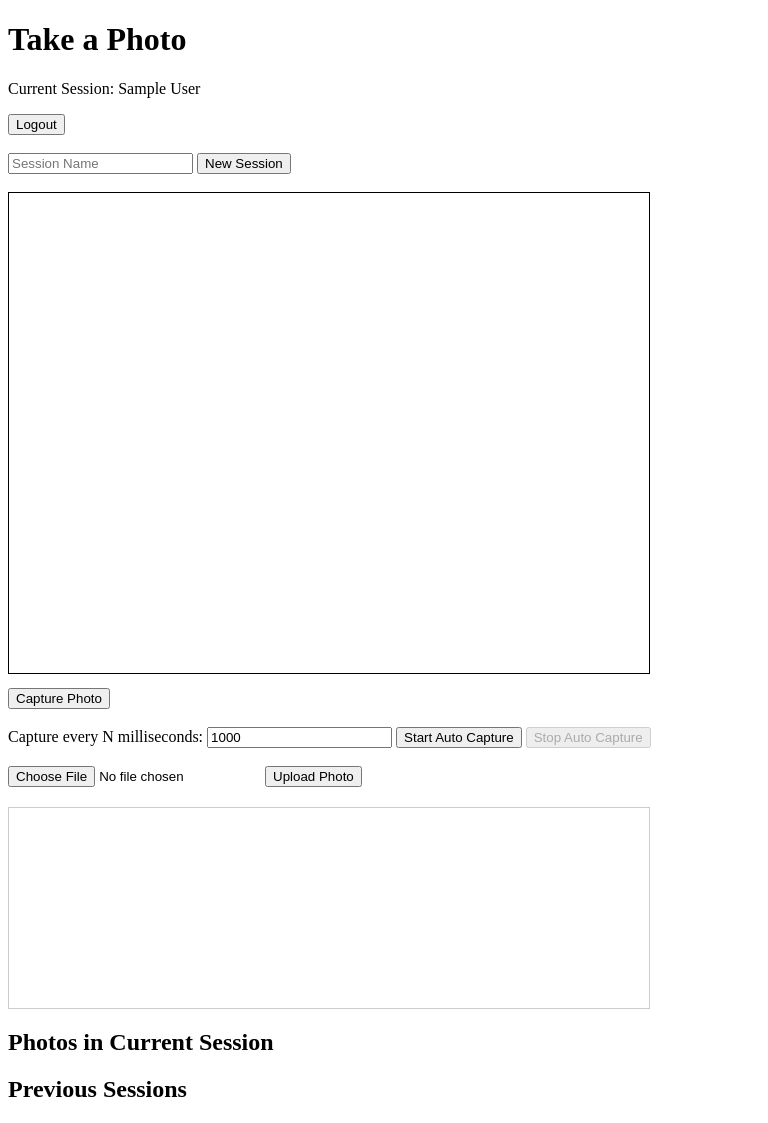
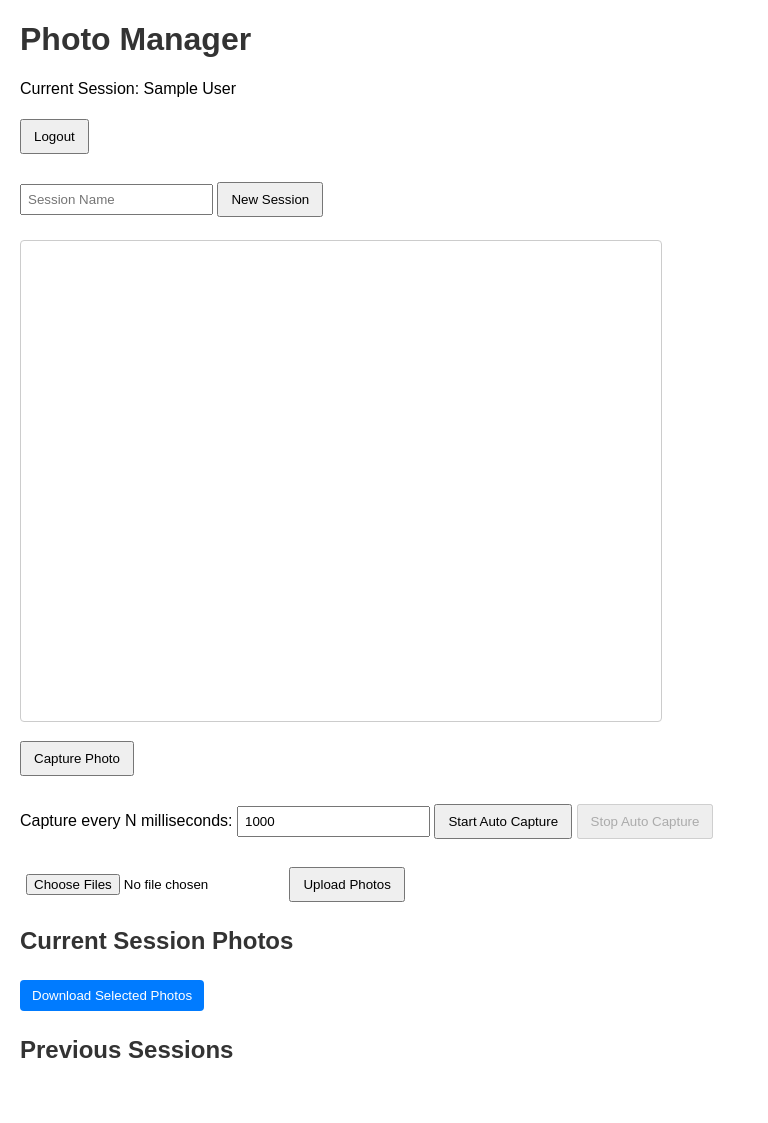
Before and after one commit to Vor-Art/SymmetraServer, a Flask app: page /camera in a window 1280 px wide. Shown: the whole page, without its empty margins (0-768 px from the left). After the commit the page ends 1058 px from the top, so only its background shows below. Run offline with Flask 3, Linux system fonts and the light colour scheme; the visitor is signed in with stand-in values (Sample User, id 1).

Commit message:
feat: add batch photos and add delete button

```diff
--- a/app.py
+++ b/app.py
@@ -1,4 +1,4 @@
-from flask import Flask, render_template, request, redirect, url_for, session, send_from_directory
+from flask import Flask, render_template, request, redirect, url_for, session, send_from_directory, flash
 import os
 import base64
 import time
@@ -7,6 +7,7 @@ from datetime import timedelta
 from database import database
 import uuid
 from werkzeug.utils import secure_filename
+import shutil
 
 app = Flask(__name__)
 app.secret_key = 'your_secret_key'  # Replace with a secure random key
@@ -17,9 +18,6 @@ UPLOAD_FOLDER = 'photos'
 ALLOWED_EXTENSIONS = {'png', 'jpg', 'jpeg', 'gif'}
 app.config['UPLOAD_FOLDER'] = UPLOAD_FOLDER
 
-# Default user credentials
-USERNAME = 'user'
-PASSWORD = 'pass'
 
 def allowed_file(filename):
     return '.' in filename and \
@@ -87,11 +85,15 @@ def camera():
     current_photos = []
     if os.path.exists(current_session_dir):
         current_photos = os.listdir(current_session_dir)
-    # Get list of previous sessions
+    # Get list of previous sessions and their photos
     user_dir = os.path.join(UPLOAD_FOLDER, username)
     sessions = []
     if os.path.exists(user_dir):
-        sessions = [(d, os.listdir(os.path.join(user_dir, d))) for d in os.listdir(user_dir)]
+        for sess_name in os.listdir(user_dir):
+            if sess_name != session_name:
+                sess_dir = os.path.join(user_dir, sess_name)
+                photos = os.listdir(sess_dir)
+                sessions.append({'name': sess_name, 'photos': photos})
     return render_template('camera.html', session_id=session_id, session_name=session_name, current_photos=current_photos, sessions=sessions)
 
 @app.route('/upload_photo', methods=['POST'])
@@ -116,29 +118,71 @@ def upload_photo():
         with open(filepath, 'wb') as f:
             f.write(data)
         return 'Photo saved successfully'
-    elif 'file' in request.files:
-        # Handle uploaded file
-        file = request.files['file']
-        if file and allowed_file(file.filename):
-            username = session['username']
-            session_name = session['photo_session_name']
-            directory = os.path.join(UPLOAD_FOLDER, username, session_name)
-            if not os.path.exists(directory):
-                os.makedirs(directory)
-            filename = secure_filename(file.filename)
-            filepath = os.path.join(directory, filename)
-            file.save(filepath)
-            return redirect(url_for('camera'))
-        else:
-            return 'Invalid file type'
+    elif 'files[]' in request.files:
+        # Handle batch file uploads
+        files = request.files.getlist('files[]')
+        username = session['username']
+        session_name = session['photo_session_name']
+        directory = os.path.join(UPLOAD_FOLDER, username, session_name)
+        if not os.path.exists(directory):
+            os.makedirs(directory)
+        for file in files:
+            if file and allowed_file(file.filename):
+                filename = secure_filename(file.filename)
+                filepath = os.path.join(directory, filename)
+                file.save(filepath)
+        return redirect(url_for('camera'))
     return 'No image data received'
 
-@app.route('/download_photo/<session_name>/<filename>')
+@app.route('/download_photos', methods=['POST'])
 @login_required
-def download_photo(session_name, filename):
+def download_photos():
+    selected_photos = request.form.getlist('selected_photos[]')
+    session_name = request.form.get('session_name')
     username = session['username']
     directory = os.path.join(UPLOAD_FOLDER, username, session_name)
-    return send_from_directory(directory, filename, as_attachment=True)
+    # Create a ZIP file of the selected photos
+    if selected_photos:
+        zip_filename = f"{session_name}_photos.zip"
+        zip_filepath = os.path.join('temp', zip_filename)
+        os.makedirs('temp', exist_ok=True)
+        import zipfile
+        with zipfile.ZipFile(zip_filepath, 'w') as zipf:
+            for filename in selected_photos:
+                file_path = os.path.join(directory, filename)
+                zipf.write(file_path, arcname=filename)
+        return send_from_directory('temp', zip_filename, as_attachment=True)
+    return redirect(url_for('camera'))
+
+@app.route('/add_photos_to_current_session', methods=['POST'])
+@login_required
+def add_photos_to_current_session():
+    selected_photos = request.form.getlist('selected_photos[]')
+    source_session_name = request.form.get('session_name')
+    username = session['username']
+    current_session_name = session['photo_session_name']
+    source_directory = os.path.join(UPLOAD_FOLDER, username, source_session_name)
+    target_directory = os.path.join(UPLOAD_FOLDER, username, current_session_name)
+    if not os.path.exists(target_directory):
+        os.makedirs(target_directory)
+    for filename in selected_photos:
+        source_path = os.path.join(source_directory, filename)
+        target_path = os.path.join(target_directory, filename)
+        if os.path.exists(source_path):
+            shutil.copy(source_path, target_path)
+    return redirect(url_for('camera'))
+
+@app.route('/delete_session', methods=['POST'])
+@login_required
+def delete_session():
+    session_name = request.form.get('session_name')
+    username = session['username']
+    directory = os.path.join(UPLOAD_FOLDER, username, session_name)
+    if os.path.exists(directory):
+        shutil.rmtree(directory)
+        # Optionally, remove the session from the list
+        # You may also want to add a flash message to confirm deletion
+    return redirect(url_for('camera'))
 
 @app.route('/uploads/<username>/<session_name>/<filename>')
 @login_required
@@ -146,23 +190,5 @@ def uploaded_file(username, session_name, filename):
     directory = os.path.join(UPLOAD_FOLDER, username, session_name)
     return send_from_directory(directory, filename)
 
-@app.route('/add_previous_photo', methods=['POST'])
-@login_required
-def add_previous_photo():
-    current_session_name = session['photo_session_name']
-    username = session['username']
-    source_session_name = request.form['session_name']
-    filename = request.form['filename']
-    source_directory = os.path.join(UPLOAD_FOLDER, username, source_session_name)
-    target_directory = os.path.join(UPLOAD_FOLDER, username, current_session_name)
-    if not os.path.exists(target_directory):
-        os.makedirs(target_directory)
-    source_path = os.path.join(source_directory, filename)
-    target_path = os.path.join(target_directory, filename)
-    if os.path.exists(source_path):
-        import shutil
-        shutil.copy(source_path, target_path)
-    return redirect(url_for('camera'))
-
 if __name__ == '__main__':
     app.run(host='0.0.0.0', ssl_context=('cert.pem', 'key.pem'))
--- a/static/style.css
+++ b/static/style.css
@@ -1,51 +1,94 @@
-#photo-container {
-    width: 640px;
-    height: 200px;
-    border: 1px solid #ccc;
-    overflow-x: scroll;
-    white-space: nowrap;
-    margin-top: 20px;
+/* Styles for the application */
+
+body {
+    font-family: Arial, sans-serif;
+    margin: 20px;
 }
 
-#photo-container img {
-    height: 180px;
-    margin-right: 10px;
+h1, h2, h3 {
+    color: #333;
 }
 
-#video-container {
-    position: relative;
+button {
+    padding: 8px 12px;
+    margin: 5px 0;
+    cursor: pointer;
+}
+
+input[type="text"], input[type="number"], input[type="file"] {
+    padding: 6px;
+    margin: 5px 0;
 }
 
 #video {
-    border: 1px solid black;
+    border: 1px solid #ccc;
+    border-radius: 4px;
 }
 
 #controls {
     margin-top: 10px;
 }
 
-.session-photos {
+.session-photos, .previous-sessions {
     margin-top: 20px;
 }
 
-.session-photos img {
+.photo-grid {
+    display: flex;
+    flex-wrap: wrap;
+}
+
+.photo-wrapper {
+    position: relative;
+    margin: 5px;
+    cursor: pointer;
+}
+
+.photo-wrapper img {
     height: 100px;
-    margin-right: 10px;
+    border: 1px solid #ccc;
+    border-radius: 4px;
+}
+
+.photo-wrapper.selected img {
+    border: 2px solid #007BFF;
+}
+
+.photo-checkbox {
+    display: none;
+}
+
+.sessions-list .session {
+    border: 1px solid #ccc;
+    border-radius: 4px;
+    padding: 10px;
     margin-bottom: 10px;
 }
 
-.session-photos .photo-wrapper {
-    display: inline-block;
-    position: relative;
+.session h3 {
+    margin-top: 0;
 }
 
-.photo-wrapper a.download-link {
-    position: absolute;
-    top: 5px;
-    right: 5px;
-    background-color: white;
-    padding: 2px;
-    font-size: 12px;
-    text-decoration: none;
-    border: 1px solid #ccc;
+button[type="button"] {
+    background-color: #007BFF;
+    color: white;
+    border: none;
+    border-radius: 4px;
 }
+
+button[type="button"]:hover {
+    background-color: #0056b3;
+}
+
+.delete-button {
+    background-color: #dc3545; /* Bootstrap danger color */
+    color: white;
+    border: none;
+    border-radius: 4px;
+    padding: 8px 12px;
+    cursor: pointer;
+}
+
+.delete-button:hover {
+    background-color: #c82333;
+}
--- a/templates/camera.html
+++ b/templates/camera.html
@@ -1,11 +1,11 @@
 <!doctype html>
 <html>
 <head>
-    <title>Take a Photo</title>
+    <title>Photo Manager</title>
     <link rel="stylesheet" type="text/css" href="{{ url_for('static', filename='style.css') }}">
 </head>
 <body>
-    <h1>Take a Photo</h1>
+    <h1>Photo Manager</h1>
     <p>Current Session: {{ session_name }}</p>
     <button onclick="window.location.href='/logout'">Logout</button>
     <br/><br/>
@@ -31,47 +31,57 @@
         <button id="stop-auto" disabled>Stop Auto Capture</button>
         <br/><br/>
 
-        <!-- Upload photo from local machine -->
+        <!-- Upload photos from local machine -->
         <form action="/upload_photo" method="post" enctype="multipart/form-data">
-            <input type="file" name="file" accept="image/*">
-            <button type="submit">Upload Photo</button>
+            <input type="file" name="files[]" accept="image/*" multiple>
+            <button type="submit">Upload Photos</button>
         </form>
     </div>
 
-    <!-- Scrollable container for displaying photos -->
-    <div id="photo-container"></div>
-
-    <!-- Display photos from current session -->
+    <!-- Combined container for displaying current session photos -->
     <div class="session-photos">
-        <h2>Photos in Current Session</h2>
-        {% for filename in current_photos %}
-        <div class="photo-wrapper">
-            <img src="{{ url_for('uploaded_file', username=session['username'], session_name=session_name, filename=filename) }}" alt="Photo">
-            <a href="{{ url_for('download_photo', session_name=session_name, filename=filename) }}" class="download-link">Download</a>
-        </div>
-        {% endfor %}
+        <h2>Current Session Photos</h2>
+        <form id="current-session-form" action="" method="post">
+            <div class="photo-grid">
+                {% for filename in current_photos %}
+                <div class="photo-wrapper" data-filename="{{ filename }}">
+                    <img src="{{ url_for('uploaded_file', username=session['username'], session_name=session_name, filename=filename) }}" alt="Photo">
+                    <input type="checkbox" name="selected_photos[]" value="{{ filename }}" class="photo-checkbox">
+                </div>
+                {% endfor %}
+            </div>
+            <button type="button" onclick="downloadSelectedPhotos('{{ session_name }}')">Download Selected Photos</button>
+        </form>
     </div>
 
     <!-- Display previous sessions -->
-    <div class="session-photos">
+    <div class="previous-sessions">
         <h2>Previous Sessions</h2>
-        {% for sess_name, files in sessions %}
-            {% if sess_name != session_name %}
-            <h3>{{ sess_name }}</h3>
-            {% for file in files %}
-            <div class="photo-wrapper">
-                <img src="{{ url_for('uploaded_file', username=session['username'], session_name=sess_name, filename=file) }}" alt="Photo">
-                <a href="{{ url_for('download_photo', session_name=sess_name, filename=file) }}" class="download-link">Download</a>
-                <!-- Form to add photo to current session -->
-                <form action="/add_previous_photo" method="post" style="display:inline;">
-                    <input type="hidden" name="session_name" value="{{ sess_name }}">
-                    <input type="hidden" name="filename" value="{{ file }}">
-                    <button type="submit">Add to Current Session</button>
+        <div class="sessions-list">
+            {% for sess in sessions %}
+            <div class="session">
+                <h3>{{ sess.name }}</h3>
+                <form class="session-form" action="" method="post">
+                    <div class="photo-grid">
+                        {% for filename in sess.photos %}
+                        <div class="photo-wrapper" data-filename="{{ filename }}">
+                            <img src="{{ url_for('uploaded_file', username=session['username'], session_name=sess.name, filename=filename) }}" alt="Photo">
+                            <input type="checkbox" name="selected_photos[]" value="{{ filename }}" class="photo-checkbox">
+                        </div>
+                        {% endfor %}
+                    </div>
+                    <input type="hidden" name="session_name" value="{{ sess.name }}">
+                    <button type="button" onclick="downloadSelectedPhotos('{{ sess.name }}')">Download Selected Photos</button>
+                    <button type="button" onclick="addSelectedPhotosToCurrentSession('{{ sess.name }}')">Add Selected to Current Session</button>
+                </form>
+                <!-- Add Delete Session Button -->
+                <form action="/delete_session" method="post" onsubmit="return confirm('Are you sure you want to delete this session? This action cannot be undone.');">
+                    <input type="hidden" name="session_name" value="{{ sess.name }}">
+                    <button type="submit" class="delete-button">Delete Session</button>
                 </form>
             </div>
             {% endfor %}
-            {% endif %}
-        {% endfor %}
+        </div>
     </div>
 
     <!-- Hidden canvas -->
@@ -90,7 +100,6 @@
         const canvas = document.getElementById('canvas');
         const context = canvas.getContext('2d');
         const snap = document.getElementById('snap');
-        const photoContainer = document.getElementById('photo-container');
         let autoCaptureInterval = null;
 
         function capturePhoto() {
@@ -100,7 +109,25 @@
             // Display the photo in the container
             const img = document.createElement('img');
             img.src = dataURL;
-            photoContainer.appendChild(img);
+            img.alt = 'Photo';
+
+            const photoWrapper = document.createElement('div');
+            photoWrapper.classList.add('photo-wrapper');
+            photoWrapper.dataset.filename = ''; // Since it's not saved yet
+            // photoWrapper.appendChild(img);
+            photoWrapper.insertBefore(img, photoWrapper.firstChild);
+
+            const checkbox = document.createElement('input');
+            checkbox.type = 'checkbox';
+            checkbox.name = 'selected_photos[]';
+            checkbox.classList.add('photo-checkbox');
+            // photoWrapper.appendChild(checkbox);
+            photoWrapper.insertBefore(checkbox, photoWrapper.firstChild);
+
+            const photoGrid = document.querySelector('.session-photos .photo-grid');
+
+            // photoGrid.appendChild(photoWrapper);
+            photoGrid.insertBefore(photoWrapper, photoGrid.firstChild);
 
             // Send the image data to the server
             fetch('/upload_photo', {
@@ -137,6 +164,65 @@
             stopAutoBtn.disabled = true;
             intervalInput.disabled = false;
         });
+
+        // Photo selection by clicking on the photo
+        document.addEventListener('click', function(e) {
+            if (e.target.tagName === 'IMG' && e.target.parentElement.classList.contains('photo-wrapper')) {
+                const checkbox = e.target.parentElement.querySelector('.photo-checkbox');
+                checkbox.checked = !checkbox.checked;
+                e.target.parentElement.classList.toggle('selected', checkbox.checked);
+            }
+        });
+
+        // Download selected photos
+        function downloadSelectedPhotos(sessionName) {
+            const form = event.target.closest('form');
+            const selectedPhotos = Array.from(form.querySelectorAll('.photo-checkbox:checked')).map(cb => cb.value);
+            if (selectedPhotos.length === 0) {
+                alert('Please select at least one photo.');
+                return;
+            }
+            const formData = new FormData();
+            selectedPhotos.forEach(photo => formData.append('selected_photos[]', photo));
+            formData.append('session_name', sessionName);
+            fetch('/download_photos', {
+                method: 'POST',
+                body: formData
+            })
+            .then(response => response.blob())
+            .then(blob => {
+                const url = window.URL.createObjectURL(blob);
+                const a = document.createElement('a');
+                a.href = url;
+                a.download = `${sessionName}_photos.zip`;
+                document.body.appendChild(a);
+                a.click();
+                a.remove();
+            })
+            .catch(error => { console.error('Error:', error); });
+        }
+
+        // Add selected photos to current session
+        function addSelectedPhotosToCurrentSession(sessionName) {
+            const form = event.target.closest('form');
+            const selectedPhotos = Array.from(form.querySelectorAll('.photo-checkbox:checked')).map(cb => cb.value);
+            if (selectedPhotos.length === 0) {
+                alert('Please select at least one photo.');
+                return;
+            }
+            const formData = new FormData();
+            selectedPhotos.forEach(photo => formData.append('selected_photos[]', photo));
+            formData.append('session_name', sessionName);
+            fetch('/add_photos_to_current_session', {
+                method: 'POST',
+                body: formData
+            })
+            .then(() => {
+                window.location.reload();
+            })
+            .catch(error => { console.error('Error:', error); });
+        }
+
     </script>
 </body>
 </html>
```
Also changed, not shown: 1 other file.
